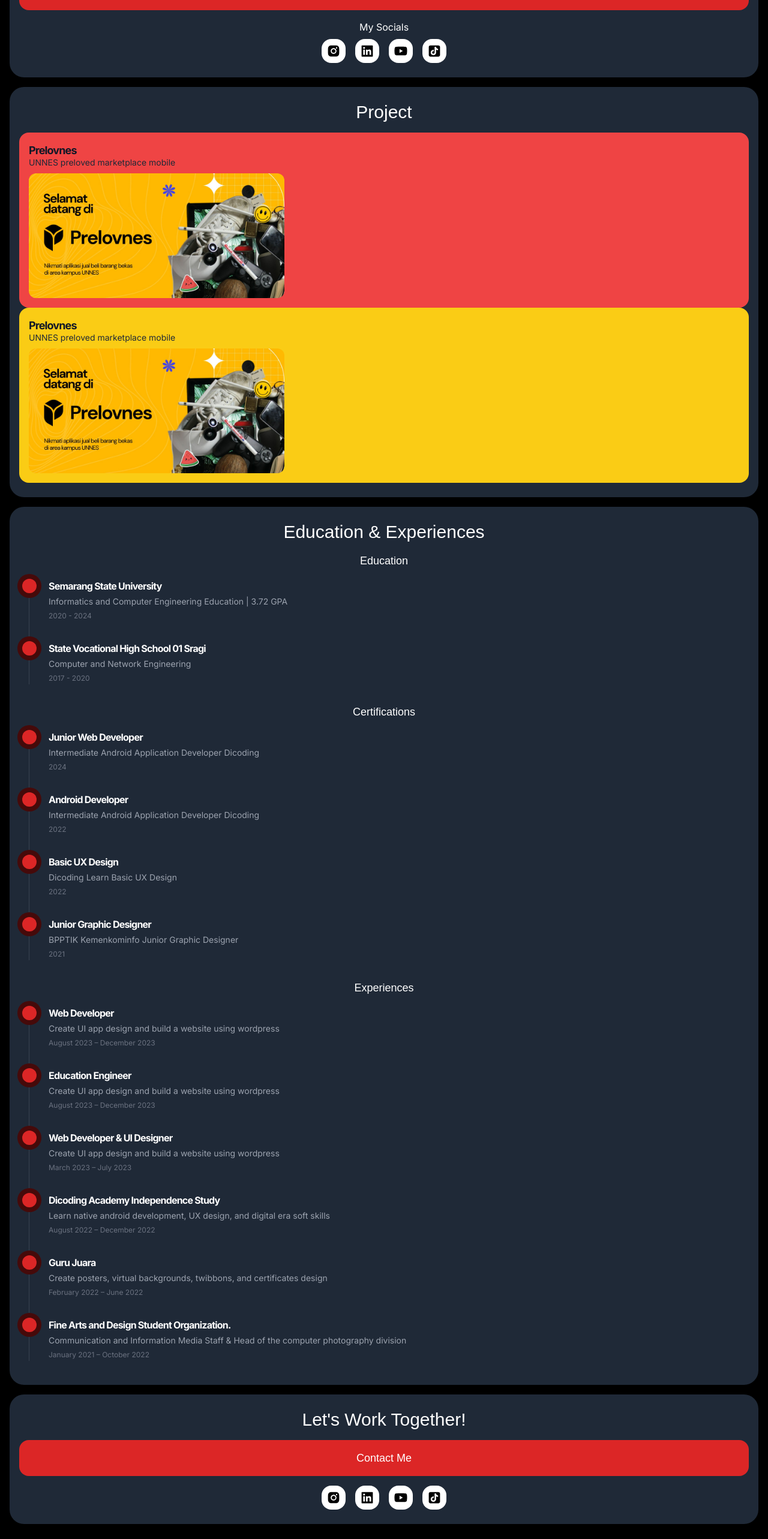
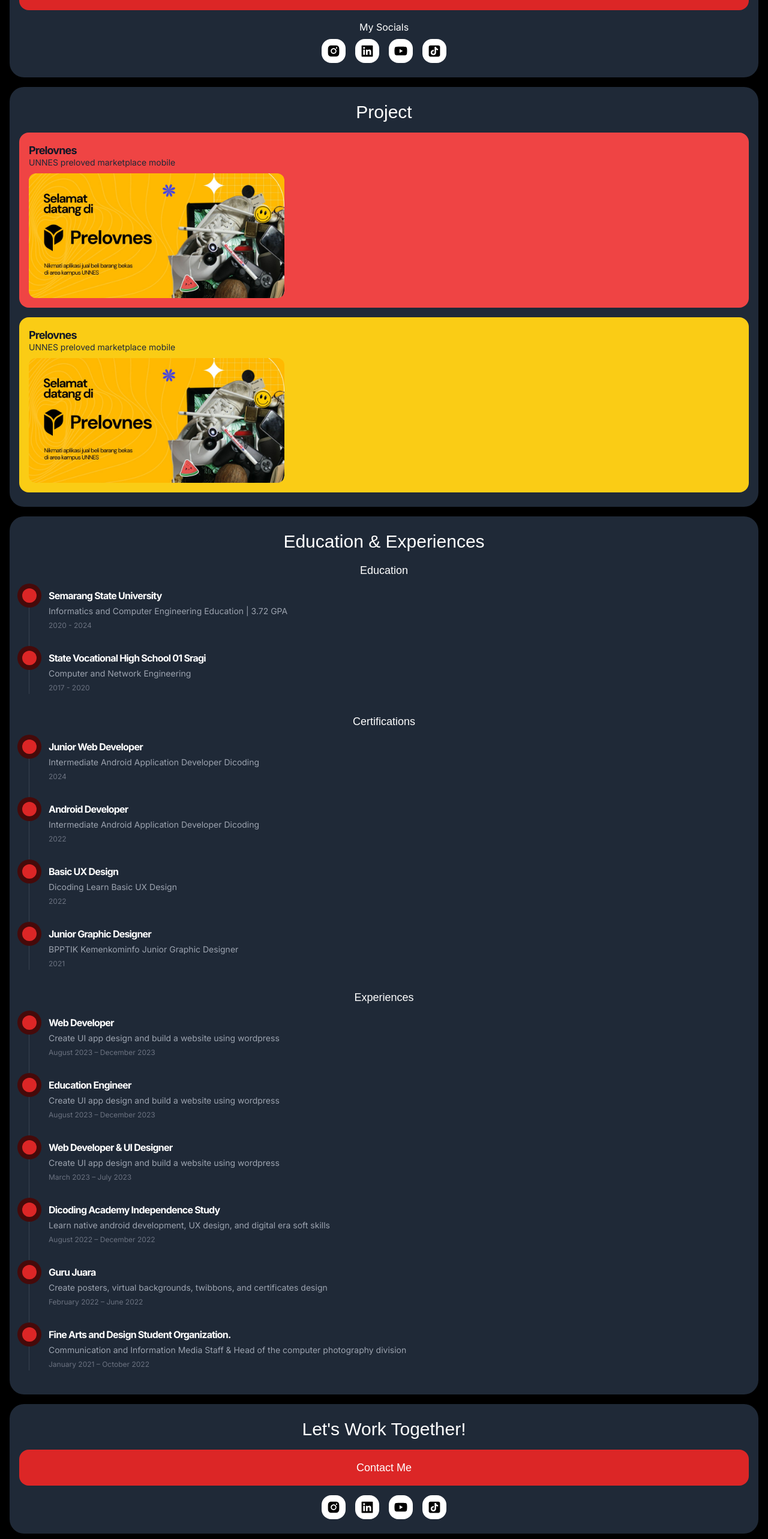
Before and after one commit to furqonStudio/furqon-studio-portfolio-2024, a Next.js app: page / in a window 1280 px wide. Shown: the part 1435-4001 px from the top of the page at 60% size. Built offline with nearby package versions, Linux system fonts and the light colour scheme; a web font is replaced by a local one.

Commit message:
fix: bottom nav ref

```diff
--- a/src/app/layout.tsx
+++ b/src/app/layout.tsx
@@ -1,7 +1,6 @@
 import type { Metadata } from 'next'
 import { Gasoek_One, Inter } from 'next/font/google'
 import './globals.css'
-import { BottomNavbar } from '@/components/molecules/BottomNavbar'
 
 const inter = Inter({ subsets: ['latin'], variable: '--font-inter' })
 const gasoek = Gasoek_One({
@@ -24,7 +23,6 @@ export default function RootLayout({
     <html lang="en">
       <body className={`${inter.variable} ${gasoek.variable} bg-black`}>
         {children}
-        <BottomNavbar />
       </body>
     </html>
   )
--- a/src/app/page.tsx
+++ b/src/app/page.tsx
@@ -1,15 +1,40 @@
+'use client'
+import { BottomNavbar } from '@/components/molecules/BottomNavbar'
 import { ContactSection } from '@/components/section/ContactSection'
 import { EducationAndExperiencesSection } from '@/components/section/EducationAndExperiencesSection'
 import { ProfileSection } from '@/components/section/ProfileSection'
 import { ProjectSection } from '@/components/section/ProjectsSection'
+import { useRef } from 'react'
 
 export default function Home() {
+  const sections = {
+    profile: useRef(null),
+    project: useRef(null),
+    education: useRef(null),
+    contact: useRef(null),
+  }
+
+  const scrollToSection = (section) => {
+    if (sections[section]) {
+      sections[section].current.scrollIntoView({ behavior: 'smooth' })
+    }
+  }
+
   return (
     <>
-      <ProfileSection />
-      <ProjectSection />
-      <EducationAndExperiencesSection />
-      <ContactSection />
+      <div ref={sections.profile}>
+        <ProfileSection />
+      </div>
+      <div ref={sections.project}>
+        <ProjectSection />
+      </div>
+      <div ref={sections.education}>
+        <EducationAndExperiencesSection />
+      </div>
+      <div ref={sections.contact}>
+        <ContactSection />
+      </div>
+      <BottomNavbar scrollToSection={scrollToSection} />
     </>
   )
 }
--- a/src/components/molecules/BottomNavbar.tsx
+++ b/src/components/molecules/BottomNavbar.tsx
@@ -1,38 +1,21 @@
 'use client'
-import { useState, useRef } from 'react'
 import { AiOutlineFolder, AiOutlineStock, AiOutlineUser } from 'react-icons/ai'
 
-export const BottomNavbar = () => {
-  const [active, setActive] = useState('user')
-
+export const BottomNavbar = ({ scrollToSection }) => {
   return (
-    <>
     <div className="bg-neutral-900 w-full h-16 fixed bottom-0 flex justify-around items-center">
-        <button
-          className={`text-white ${active === 'user' ? 'text-red-500' : ''}`}
-          onClick={() => {
-            setActive('user')
-          }}
-        >
+      <button onClick={() => scrollToSection('profile')} className="text-white">
         <AiOutlineUser size={24} />
       </button>
-        <button
-          className={`text-white ${active === 'folder' ? 'text-red-500' : ''}`}
-          onClick={() => {
-            setActive('folder')
-          }}
-        >
+      <button onClick={() => scrollToSection('project')} className="text-white">
         <AiOutlineFolder size={24} />
       </button>
       <button
-          className={`text-white ${active === 'stock' ? 'text-red-500' : ''}`}
-          onClick={() => {
-            setActive('stock')
-          }}
+        onClick={() => scrollToSection('education')}
+        className="text-white"
       >
         <AiOutlineStock size={24} />
       </button>
     </div>
-    </>
   )
 }
--- a/src/components/section/ProjectsSection.tsx
+++ b/src/components/section/ProjectsSection.tsx
@@ -6,6 +6,7 @@ export const ProjectSection = () => {
   return (
     <section className="section-style">
       <SectionTitle text="Project" />
+      <div className="flex flex-col gap-4">
         <ProjectCard
           image="/img.jpg"
           title="Prelovnes"
@@ -19,6 +20,7 @@ export const ProjectSection = () => {
           description="UNNES preloved marketplace mobile"
           textDark
         />
+      </div>
     </section>
   )
 }
```
Lines whose indentation alone changed are shown as unchanged.
